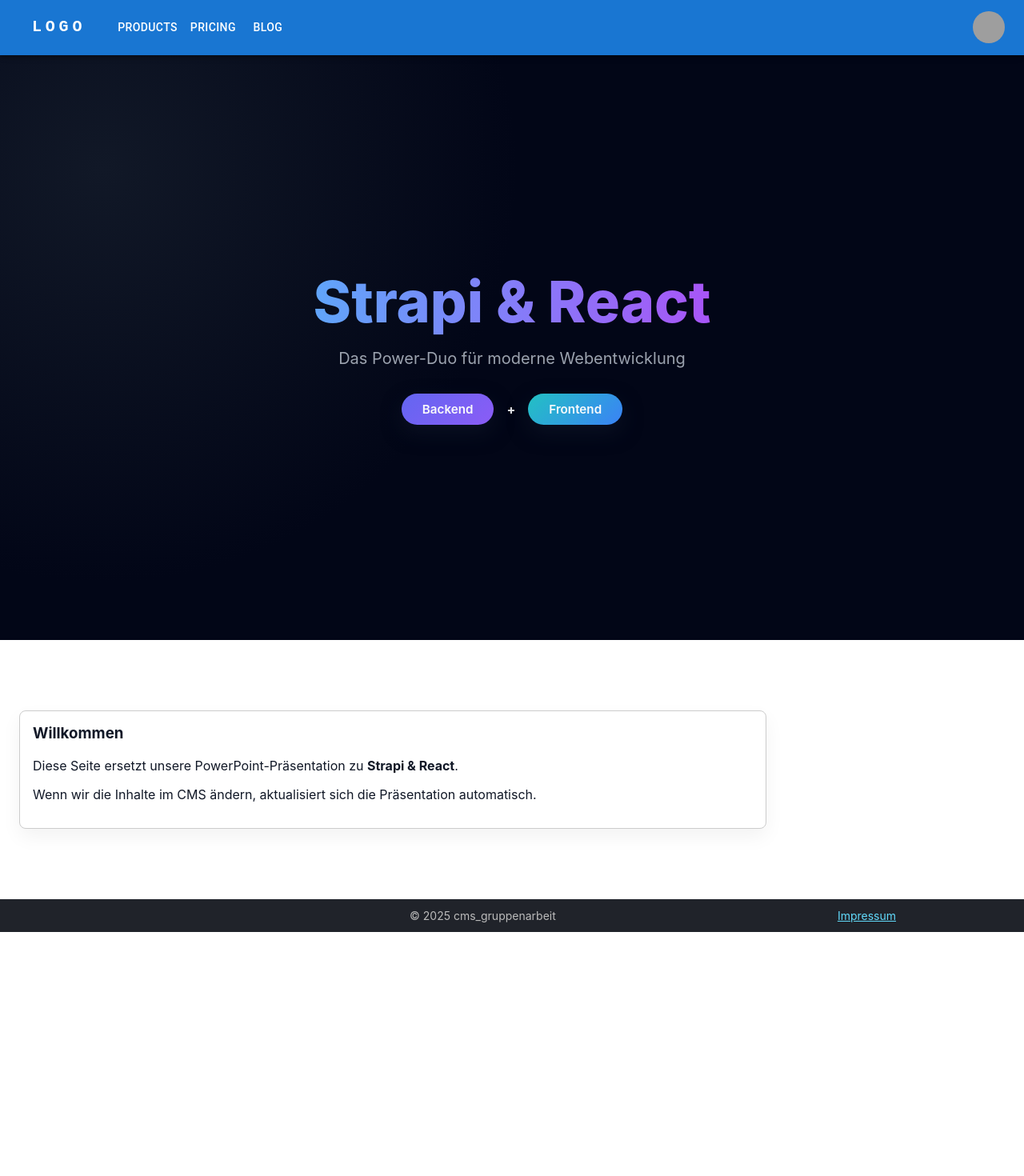
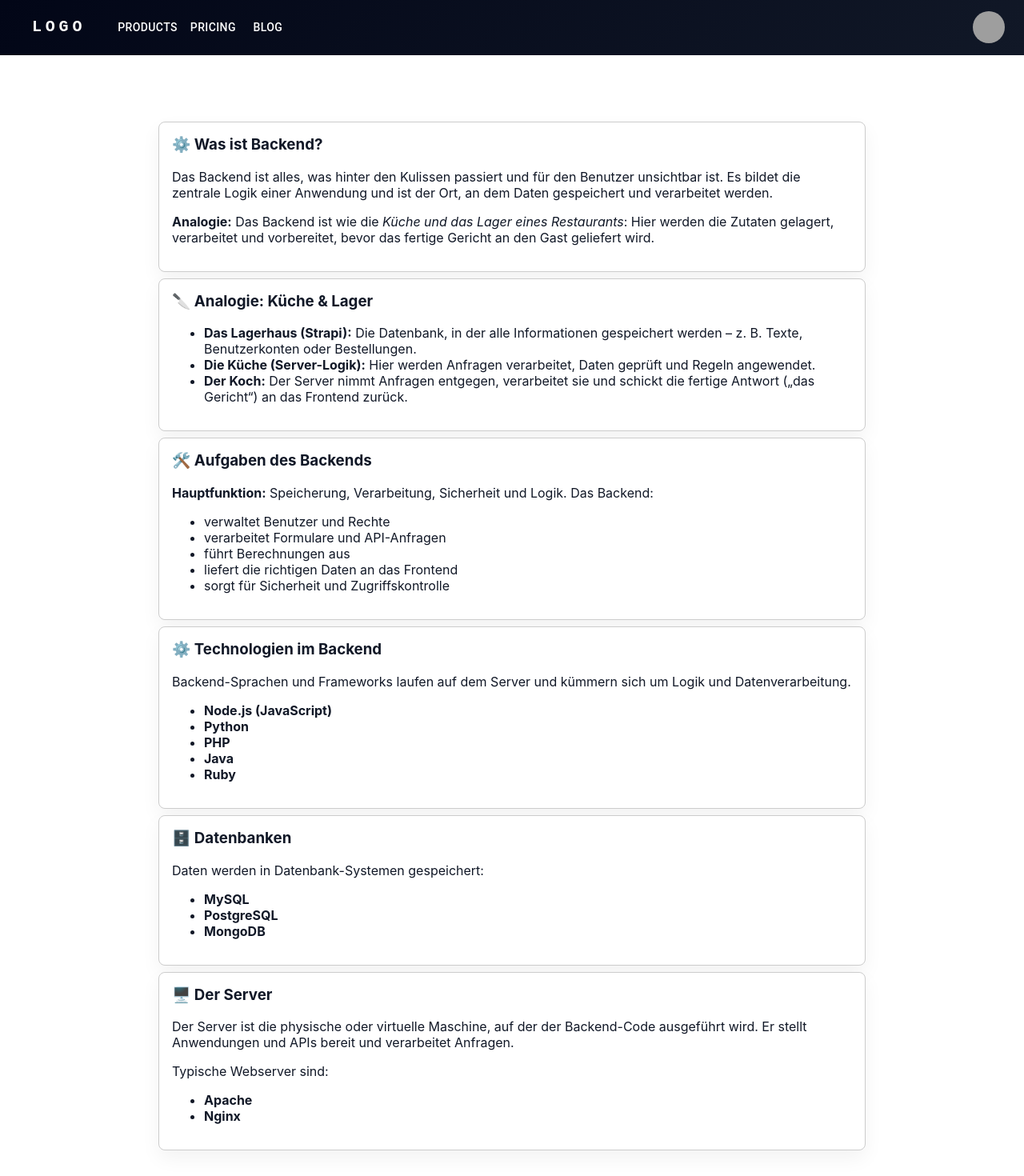
Before and after one commit to christopherinformatik/cms_gruppenarbeit, a React (Create React App) app in the folder frontend/: page /backend in a window 1280 px wide. Shown: the top 1470 px of the page at 80% size. Before the commit the page ends 1165 px from the top, so only its background shows below. Built offline with nearby package versions, Linux system fonts and the light colour scheme; grey boxes are pictures that could not be loaded; some icons are missing.

Commit message:
Infoseite Frontend und Backend

```diff
--- a/frontend/package.json
+++ b/frontend/package.json
@@ -14,6 +14,7 @@
     "axios": "^1.13.2",
     "react": "^19.2.0",
     "react-dom": "^19.2.0",
+    "react-router-dom": "^6.30.2",
     "react-scripts": "5.0.1",
     "web-vitals": "^2.1.4"
   },
--- a/frontend/src/App.css
+++ b/frontend/src/App.css
@@ -90,13 +90,25 @@
 }
 
 .hero-badge {
+  display: inline-flex;
+  align-items: center;
+  justify-content: center;
   padding: 10px 26px;
   border-radius: 999px;
   font-weight: 600;
   font-size: 0.95rem;
   color: #f9fafb;
   box-shadow: 0 10px 25px rgba(15, 23, 42, 0.6);
+  text-decoration: none;      /* ⬅ Link-Unterstreichung weg */
+  cursor: pointer;            /* ⬅ Hand-Cursor */
+  transition: transform 0.15s ease, box-shadow 0.15s ease;
 }
+
+.hero-badge:hover {
+  transform: translateY(-2px);
+  box-shadow: 0 16px 30px rgba(15, 23, 42, 0.7);
+}
+
 
 .hero-badge-backend {
   background: linear-gradient(135deg, #6366f1, #8b5cf6);
@@ -117,6 +129,14 @@
   padding: 80px 16px;
   background: #ffffff;
   color: #000000;
+  display: flex;
+  flex-direction: column;
+  align-items: center;
+}
+
+.content-wrapper {
+  width: 100%;
+  max-width: 900px;  /* DIE gemeinsame Breite */
 }
 
 
--- a/frontend/src/App.js
+++ b/frontend/src/App.js
@@ -3,12 +3,19 @@
 import ResponsiveAppBar from './components/ResponsiveAppBar';
 import Home from './components/Home';
 import Footer from './components/Footer';
+import BackendPage from './components/BackendPage';   // ⬅ neu
+import FrontendPage from './components/FrontendPage'; // ⬅ neu
+import { Routes, Route } from 'react-router-dom';     // ⬅ neu
 
 function App() {
   return (
     <div className="App">
       <ResponsiveAppBar />
-      <Home />
+      <Routes>
+        <Route path="/" element={<Home />} />
+        <Route path="/backend" element={<BackendPage />} />
+        <Route path="/frontend" element={<FrontendPage />} />
+      </Routes>
       <Footer />
     </div>
   );
--- /dev/null
+++ b/frontend/src/components/BackendPage.jsx
@@ -0,0 +1,120 @@
+import React from 'react';
+import ExampleCard from './ExampleCard';
+
+const BackendPage = () => {
+  return (
+    <main className="App-main">
+      <section className="content-section">
+
+        {/* Gemeinsamer Breiten-Wrapper */}
+        <div className="content-wrapper">
+
+          <ExampleCard title="⚙️ Was ist Backend?">
+            <p>
+              Das Backend ist alles, was hinter den Kulissen passiert und für den Benutzer
+              unsichtbar ist. Es bildet die zentrale Logik einer Anwendung und ist der Ort,
+              an dem Daten gespeichert und verarbeitet werden.
+            </p>
+
+            <p>
+              <strong>Analogie:</strong> Das Backend ist wie die <em>Küche und das Lager
+              eines Restaurants</em>: Hier werden die Zutaten gelagert, verarbeitet und
+              vorbereitet, bevor das fertige Gericht an den Gast geliefert wird.
+            </p>
+          </ExampleCard>
+
+          <ExampleCard title="🔪 Analogie: Küche & Lager">
+
+            <ul>
+              <li>
+                <strong>Das Lagerhaus (Strapi):</strong> Die Datenbank, in der alle Informationen
+                gespeichert werden – z. B. Texte, Benutzerkonten oder Bestellungen.
+              </li>
+
+              <li>
+                <strong>Die Küche (Server-Logik):</strong> Hier werden Anfragen verarbeitet,
+                Daten geprüft und Regeln angewendet.
+              </li>
+
+              <li>
+                <strong>Der Koch:</strong> Der Server nimmt Anfragen entgegen, verarbeitet sie
+                und schickt die fertige Antwort („das Gericht“) an das Frontend zurück.
+              </li>
+
+            </ul>
+
+          </ExampleCard>
+
+          <ExampleCard title="🛠️ Aufgaben des Backends">
+            <p>
+              <strong>Hauptfunktion:</strong> Speicherung, Verarbeitung, Sicherheit und Logik.
+              Das Backend:
+            </p>
+
+            <ul>
+              <li>verwaltet Benutzer und Rechte</li>
+              <li>verarbeitet Formulare und API-Anfragen</li>
+              <li>führt Berechnungen aus</li>
+              <li>liefert die richtigen Daten an das Frontend</li>
+              <li>sorgt für Sicherheit und Zugriffskontrolle</li>
+            </ul>
+
+          </ExampleCard>
+
+          <ExampleCard title="⚙️ Technologien im Backend">
+
+            <p>
+              Backend-Sprachen und Frameworks laufen auf dem Server und kümmern sich um
+              Logik und Datenverarbeitung.
+            </p>
+
+            <ul>
+              <li><strong>Node.js (JavaScript)</strong></li>
+              <li><strong>Python</strong></li>
+              <li><strong>PHP</strong></li>
+              <li><strong>Java</strong></li>
+              <li><strong>Ruby</strong></li>
+            </ul>
+
+          </ExampleCard>
+
+          <ExampleCard title="🗄️ Datenbanken">
+
+            <p>
+              Daten werden in Datenbank-Systemen gespeichert:
+            </p>
+
+            <ul>
+              <li><strong>MySQL</strong></li>
+              <li><strong>PostgreSQL</strong></li>
+              <li><strong>MongoDB</strong></li>
+            </ul>
+
+          </ExampleCard>
+
+          <ExampleCard title="🖥️ Der Server">
+
+            <p>
+              Der Server ist die physische oder virtuelle Maschine, auf der der Backend-Code
+              ausgeführt wird. Er stellt Anwendungen und APIs bereit und verarbeitet Anfragen.
+            </p>
+
+            <p>
+              Typische Webserver sind:
+            </p>
+
+            <ul>
+              <li><strong>Apache</strong></li>
+              <li><strong>Nginx</strong></li>
+            </ul>
+
+          </ExampleCard>
+
+        </div>
+
+      </section>
+    </main>
+  );
+};
+
+export default BackendPage;
--- a/frontend/src/components/Footer.jsx
+++ b/frontend/src/components/Footer.jsx
@@ -4,7 +4,7 @@
 	return (
 		<footer style={{padding:12,background:'#20232a',color:'#bbb'}}>
 			<div style={{maxWidth:960,margin:'0 auto',fontSize:14}}>
-				<span>© {new Date().getFullYear()} cms_gruppenarbeit</span>
+				<span>© {new Date().getFullYear()} CMS Gruppenarbeit</span>
 				<span style={{float:'right'}}>
 					<a href="/robots.txt" style={{color:'#61dafb'}}>Impressum</a>
 				</span>
--- /dev/null
+++ b/frontend/src/components/FrontendPage.jsx
@@ -0,0 +1,71 @@
+import React from 'react';
+import ExampleCard from './ExampleCard';
+
+const FrontendPage = () => {
+  return (
+    <main className="App-main">
+      <section className="content-section">
+
+        {/* ✅ NEUER WRAPPER */}
+        <div className="content-wrapper">
+
+          <ExampleCard title="💻 Was ist das Frontend?">
+            <p>
+              Das Frontend ist alles, was der Benutzer sieht und womit er direkt
+              interagiert. Es ist die Benutzeroberfläche (UI) und die Art und Weise,
+              wie Daten präsentiert werden.
+            </p>
+
+            <p>
+              <strong>Analogie:</strong> Das Frontend ist wie der <em>Gastraum eines
+              Restaurants</em>: Die Einrichtung, die Menükarte und der Service
+              bestimmen, wie wohl sich der Gast fühlt.
+            </p>
+          </ExampleCard>
+
+          <ExampleCard title="🍽️ Analogie: Der Gastraum">
+            <ul>
+              <li><strong>Tisch &amp; Stühle:</strong> Layout und Design</li>
+              <li><strong>Speisekarte:</strong> Texte, Bilder und Videos</li>
+              <li><strong>Kellner:</strong> Reaktion auf Benutzeraktionen</li>
+            </ul>
+          </ExampleCard>
+
+          <ExampleCard title="🛠️ Funktion des Frontends">
+            <p>
+              Hauptaufgabe des Frontends ist <strong>Anzeige und Interaktion</strong>.
+            </p>
+            <ul>
+              <li>visuell ansprechend</li>
+              <li>schnell reagierend</li>
+              <li>intuitiv bedienbar</li>
+            </ul>
+          </ExampleCard>
+
+          <ExampleCard title="⚙️ Technologien im Frontend">
+            <p>Die drei Grundpfeiler:</p>
+
+            <ul>
+              <li><strong>HTML</strong> – Struktur</li>
+              <li><strong>CSS</strong> – Design</li>
+              <li><strong>JavaScript</strong> – Dynamik</li>
+            </ul>
+          </ExampleCard>
+
+          <ExampleCard title="🚀 Moderne Frameworks">
+            <p>Frameworks für effiziente Entwicklung:</p>
+            <ul>
+              <li><strong>React</strong></li>
+              <li><strong>Angular</strong></li>
+              <li><strong>Vue.js</strong></li>
+            </ul>
+          </ExampleCard>
+
+        </div>  {/* ✅ ENDE WRAPPER */}
+
+      </section>
+    </main>
+  );
+};
+
+export default FrontendPage;
--- a/frontend/src/components/Hero.jsx
+++ b/frontend/src/components/Hero.jsx
@@ -1,5 +1,6 @@
 // src/components/Hero.jsx
 import React from 'react';
+import { Link } from 'react-router-dom';
 
 const Hero = () => {
   return (
@@ -10,9 +11,13 @@
           Das Power-Duo für moderne Webentwicklung
         </p>
         <div className="hero-badges">
-          <span className="hero-badge hero-badge-backend">Backend</span>
+          <Link to="/backend" className="hero-badge hero-badge-backend">
+            Backend
+          </Link>
           <span className="hero-plus">+</span>
-          <span className="hero-badge hero-badge-frontend">Frontend</span>
+          <Link to="/frontend" className="hero-badge hero-badge-frontend">
+            Frontend
+          </Link>
         </div>
       </div>
     </section>
--- a/frontend/src/components/Home.jsx
+++ b/frontend/src/components/Home.jsx
@@ -12,17 +12,10 @@
       <section className="content-section" id="home">
         <ExampleCard title="Willkommen">
           <p>
-            Diese Seite ersetzt unsere PowerPoint-Präsentation
-            zu <strong>Strapi &amp; React</strong>.
-          </p>
-          <p>
-            Wenn wir die Inhalte im CMS ändern, aktualisiert sich
-            die Präsentation automatisch.
+            Diese Seite ist noch in Arbeit.
+            Neue Inhalte folgen bald!
           </p>
         </ExampleCard>
-
-        {/* hier könnt ihr später weitere Sections einfügen
-            (z.B. Strapi, React, Synergie, Installation, Team, …) */}
       </section>
     </main>
   );
--- a/frontend/src/components/ResponsiveAppBar.jsx
+++ b/frontend/src/components/ResponsiveAppBar.jsx
@@ -36,7 +36,13 @@
   };
 
   return (
-    <AppBar position="fixed">
+    <AppBar
+      position="fixed"
+      sx={{
+        background: 'linear-gradient(135deg, #020617, #111827)',
+        boxShadow: 'none'
+      }}
+  >
       <Container maxWidth="xl">
         <Toolbar disableGutters>
           <AdbIcon sx={{ display: { xs: 'none', md: 'flex' }, mr: 1 }} />
--- a/frontend/src/index.js
+++ b/frontend/src/index.js
@@ -3,15 +3,15 @@
 import './index.css';
 import App from './App';
 import reportWebVitals from './reportWebVitals';
+import { BrowserRouter } from 'react-router-dom';   // ⬅ neu
 
 const root = ReactDOM.createRoot(document.getElementById('root'));
 root.render(
   <React.StrictMode>
-    <App />
+    <BrowserRouter>      {/* ⬅ App in Router einpacken */}
+      <App />
+    </BrowserRouter>
   </React.StrictMode>
 );
 
-// If you want to start measuring performance in your app, pass a function
-// to log results (for example: reportWebVitals(console.log))
-// or send to an analytics endpoint. Learn more: https://bit.ly/CRA-vitals
 reportWebVitals();
```
Also changed, not shown: 1 other file (tests, documents, lock files or other folders).
